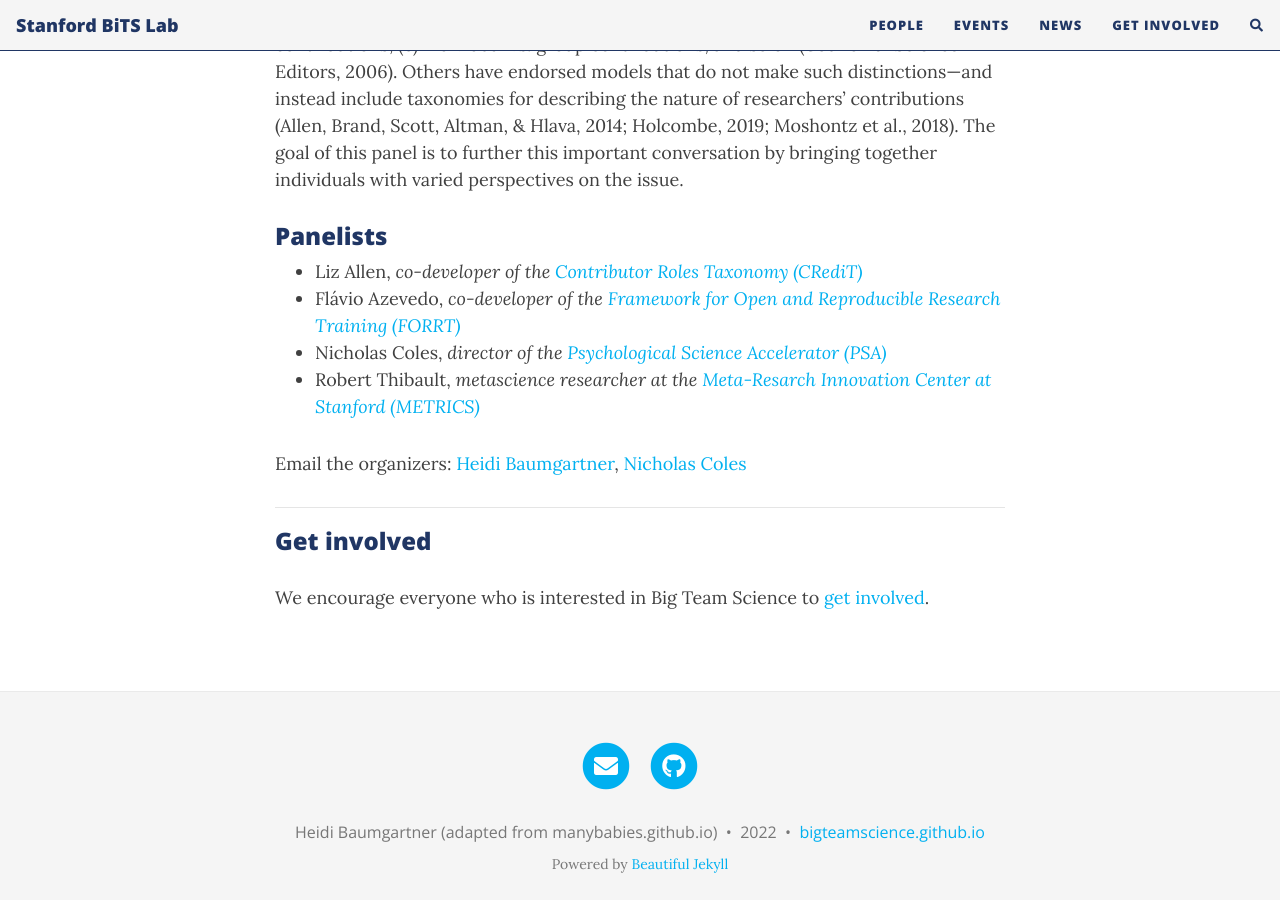
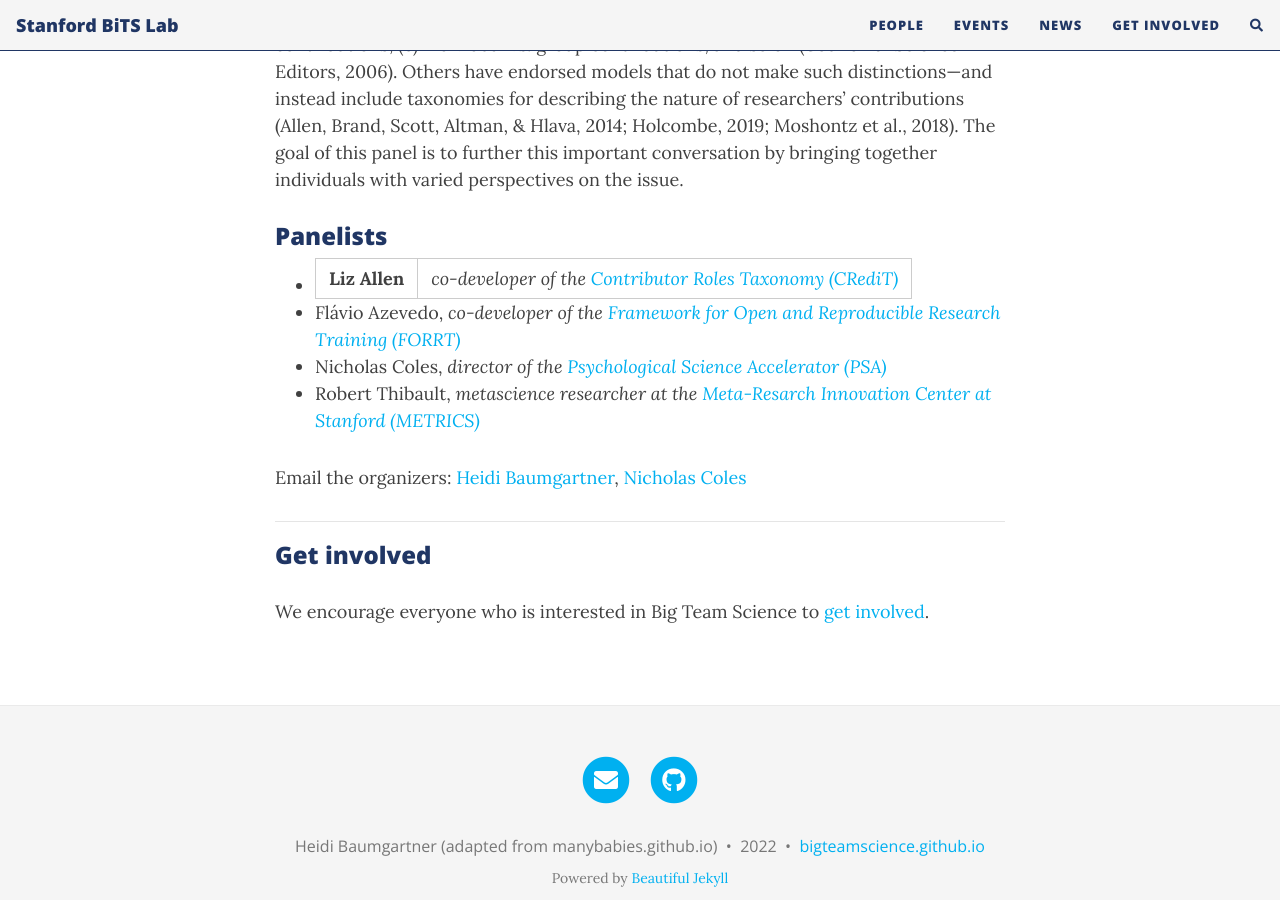
Before and after one commit to heidibaum/bigteamsciencelab.github.io, a Jekyll site: the page built from events.md, in a window 1280 px wide and 900 px high, scrolled down 882 px. Built offline with Jekyll 4.4.1, drawn with Linux system fonts in a browser that asks for light colours; nearby versions of some CDN libraries; comment, search, counter and statistics services are not loaded.

```diff
--- a/events.md
+++ b/events.md
@@ -14,7 +14,7 @@ cover-img: /assets/img/events_blank.png
 The rise of big team science (Coles et al. 2022) has vitalized conversations about how scientific contributions are recognized and rewarded. This panel will discuss one of the central issues in these conversations: what constitutes authorship in science? Perspectives on this issue vary both within and between individual researchers, scientific organizations, publishers, and science stakeholders. For example, some groups have developed models that distinguish between (a) author vs. non-author contributions, (b) individual vs. group contributions, and so on (Council of Science Editors, 2006). Others have endorsed models that do not make such distinctions—and instead include taxonomies for describing the nature of researchers’ contributions (Allen, Brand, Scott, Altman, & Hlava, 2014; Holcombe, 2019; Moshontz et al., 2018). The goal of this panel is to further this important conversation by bringing together individuals with varied perspectives on the issue.
 
 ### Panelists
-* Liz Allen, <i>co-developer of the [Contributor Roles Taxonomy (CRediT)](https://casrai.org/credit/)</i>
+* <b>Liz Allen</b> | <i>co-developer of the [Contributor Roles Taxonomy (CRediT)](https://casrai.org/credit/)</i>
 * Flávio Azevedo, <i>co-developer of the [Framework for Open and Reproducible Research Training (FORRT)](https://forrt.org)</i>
 * Nicholas Coles, <i>director of the [Psychological Science Accelerator (PSA)](https://psysciacc.org/)</i>
 * Robert Thibault, <i>metascience researcher at the [Meta-Resarch Innovation Center at Stanford (METRICS)](https://metrics.stanford.edu/)</i>
```
